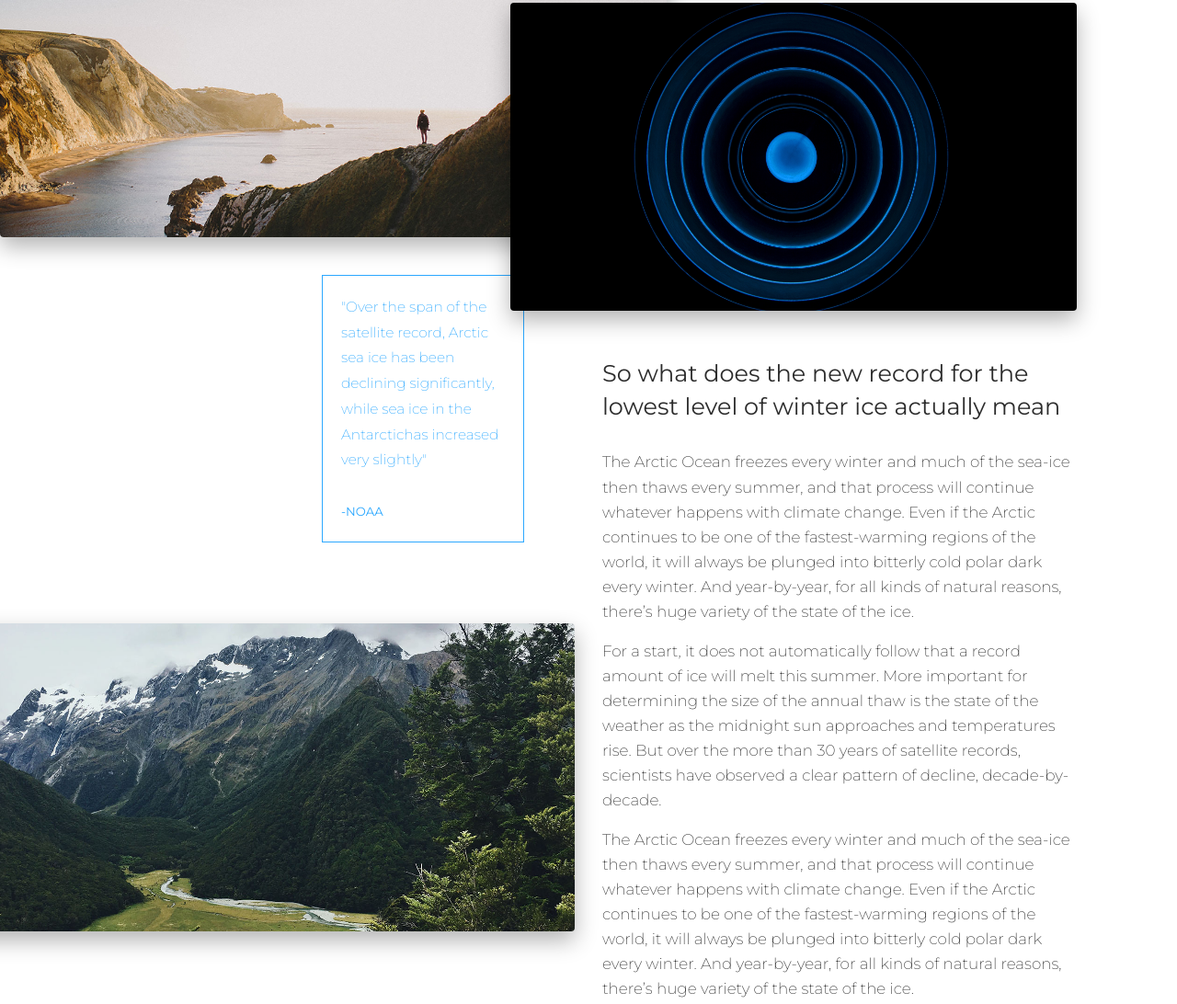
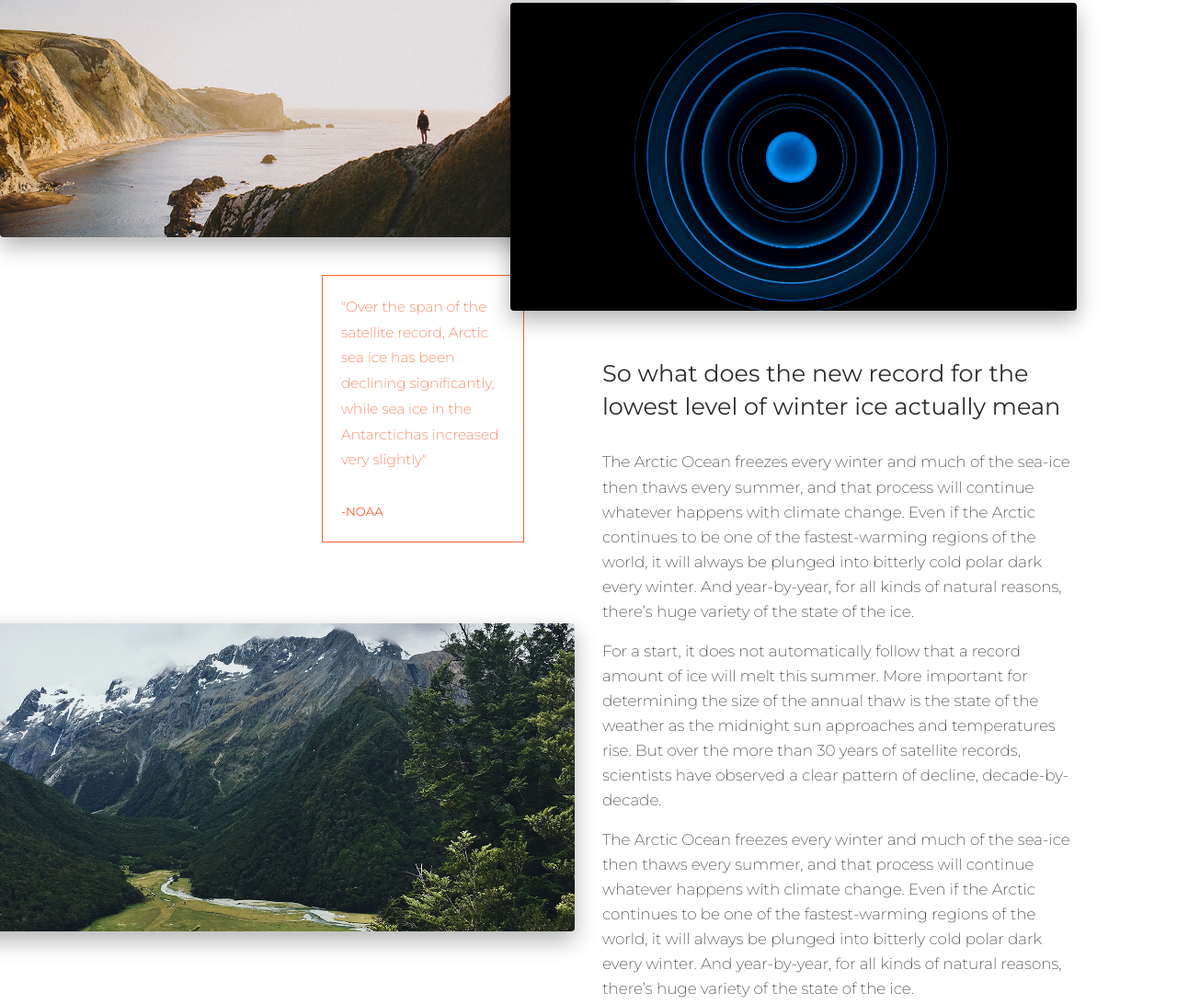
Before and after one commit to bhjlv/bhjlv.github.io, a React app: page /index in a window 1280 px wide. Shown: the part 3203-4295 px from the top of the page at 92% size. Built offline with nearby package versions, Linux system fonts and the light colour scheme.

Commit message:
Modify info color from light blue to orange

```diff
--- a/src/assets/scss/now-ui-kit/_variables.scss
+++ b/src/assets/scss/now-ui-kit/_variables.scss
@@ -56,7 +56,7 @@ $success-states-color:       lighten($success-color, 6%) !default;
 $success-color-opacity:      rgba(24, 206, 15, .3) !default;
 $success-color-alert:        rgba(24, 206, 15, .8) !default;
 
-$info-color:                 #2CA8FF !default;
+$info-color:                 #f96332 !default;
 $info-states-color:          lighten($info-color, 6%) !default;
 $info-color-opacity:         rgba(44, 168, 255, .3) !default;
 $info-color-alert:           rgba(44, 168, 255, .8) !default;
```
Also changed, not shown: build/asset-manifest.json, build/index.html, build/service-worker.js, 6 other files.
